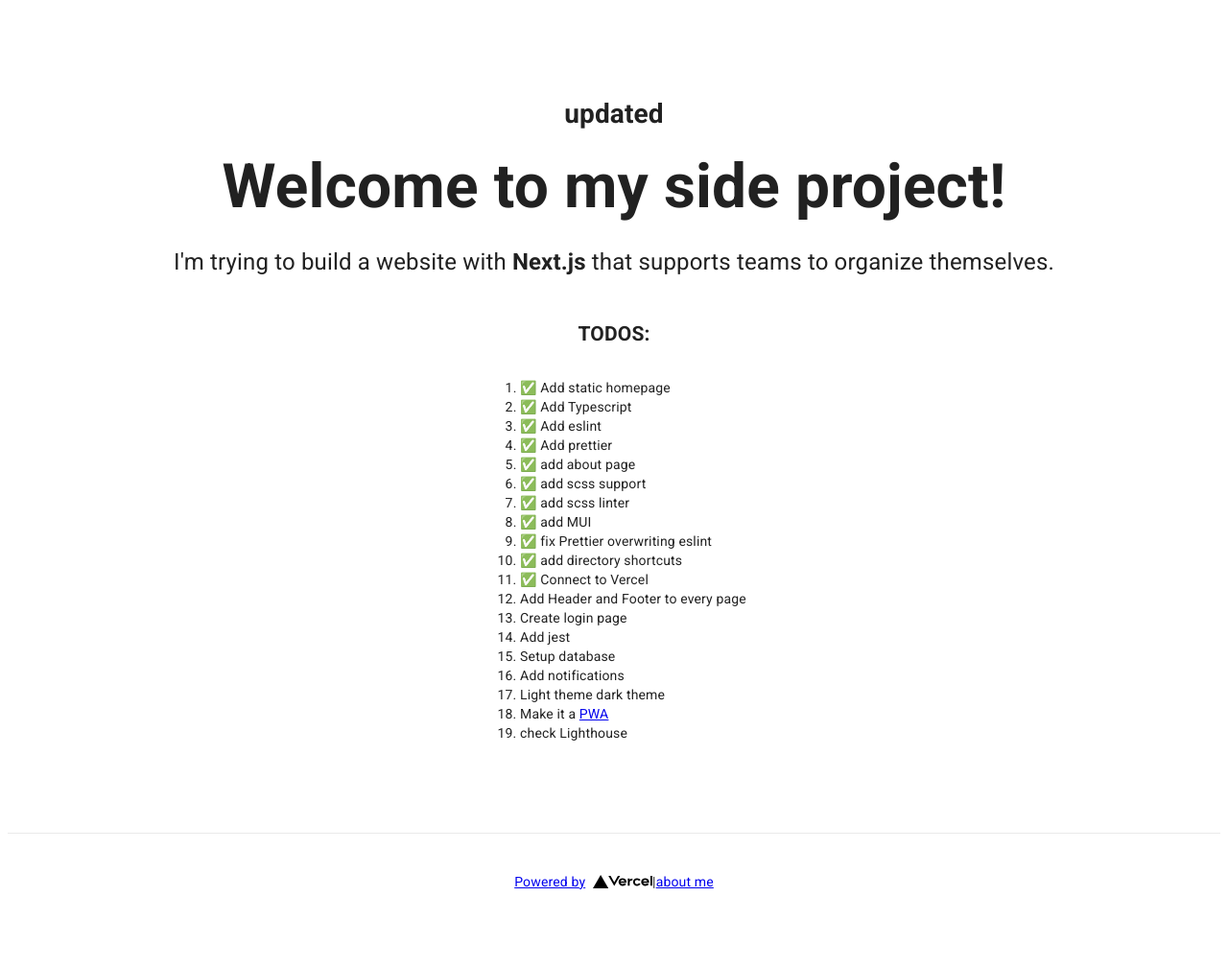
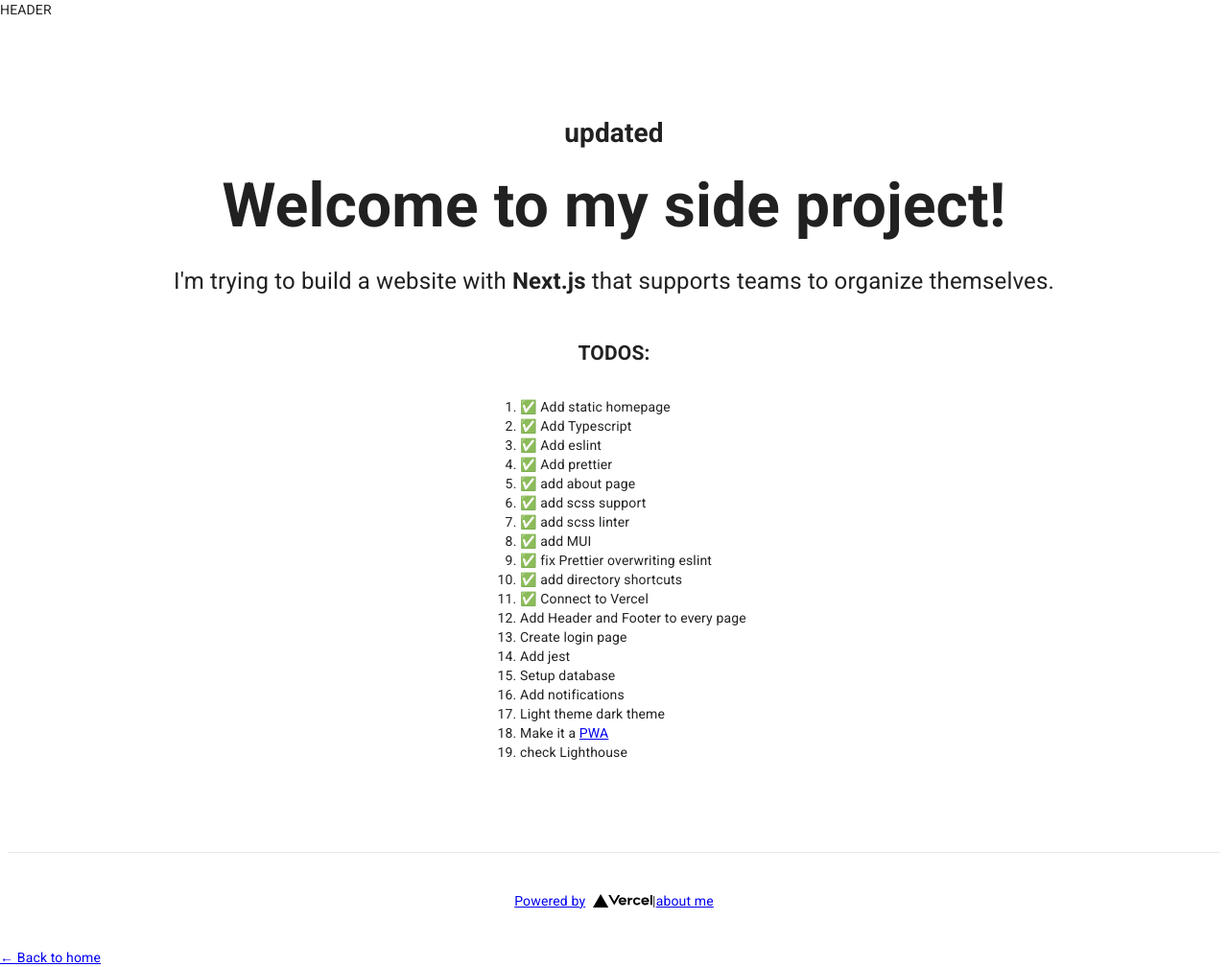
Before and after one commit to KevinHerklotz/who-joins, a Next.js app: page / in a window 1280 px wide. Shown: the whole page at 96% size. Before the commit the page ends 968 px from the top, so only its background shows below. Built offline with nearby package versions, Linux system fonts and the light colour scheme.

Commit message:
test layout SSR

```diff
--- /dev/null
+++ b/components/Layout/index.tsx
@@ -0,0 +1,29 @@
+import Head from 'next/head'
+import Link from 'next/link'
+
+type Props = {
+  children: React.ReactNode
+}
+
+export default function Layout({ children }: Props) {
+  return (
+    <div>
+      <Head>
+        <link rel="icon" href="/favicon.ico" />
+        <meta
+          name="description"
+          content="TODO"
+        />
+      </Head>
+      <header>
+        HEADER
+      </header>
+      <main>{children}</main>
+      <div>
+        <Link href="/">
+          <a>← Back to home</a>
+        </Link>
+      </div>
+    </div>
+  )
+}
--- a/pages/_app.tsx
+++ b/pages/_app.tsx
@@ -6,6 +6,7 @@
 import Head from 'next/head'
 import React from 'react'
 
+import Layout from '#components/Layout'
 import theme from '#styles/theme'
 
 function MyApp({ Component, pageProps }: AppProps) {
@@ -20,13 +21,14 @@
   return (
     <>
       <Head>
-        <title>My page</title>
         <meta name="viewport" content="minimum-scale=1, initial-scale=1, width=device-width" />
       </Head>
       <ThemeProvider theme={theme}>
         {/* CssBaseline kickstart an elegant, consistent, and simple baseline to build upon. */}
         <CssBaseline />
-        <Component {...pageProps} />
+        <Layout>
+          <Component {...pageProps} />
+        </Layout>
       </ThemeProvider>
     </>
   )
```
